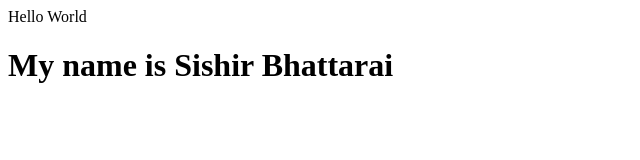
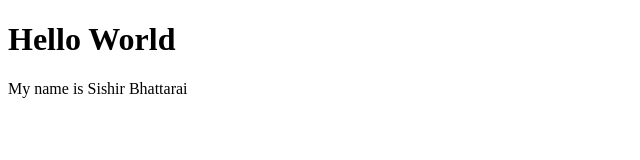
Before and after one commit to sishirbhattarai/portfolio, a plain HTML site: page portfolio.html in a window 1280 px wide. Shown: the whole page, without its empty margins (0-640 px from the left). Drawn offline with Linux system fonts and the light colour scheme.

Commit message:
added p1

```diff
--- a/portfolio.html
+++ b/portfolio.html
@@ -6,9 +6,9 @@
     <title>Portfolio</title>
 </head>
 <body>
-    <header>Hello World</header>
+       <h1>Hello World</h1>
 
-    <h1>My name is Sishir Bhattarai</h1>
+    <p1>My name is Sishir Bhattarai</p1>
 
 </body>
 </html>
```
